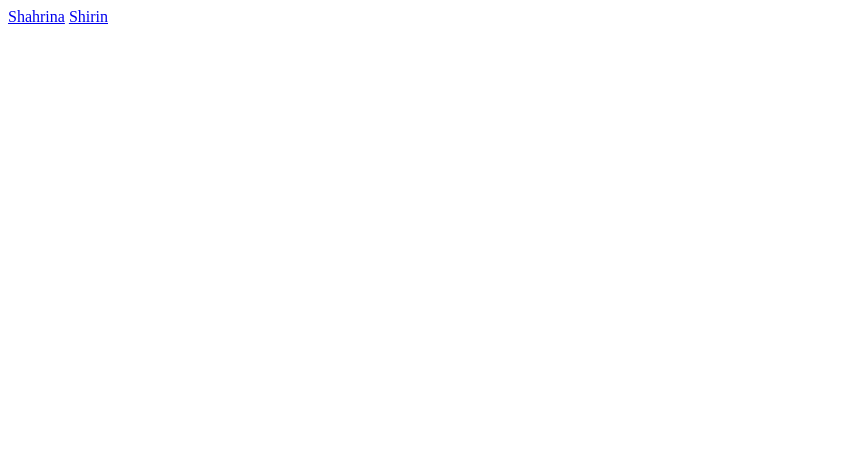
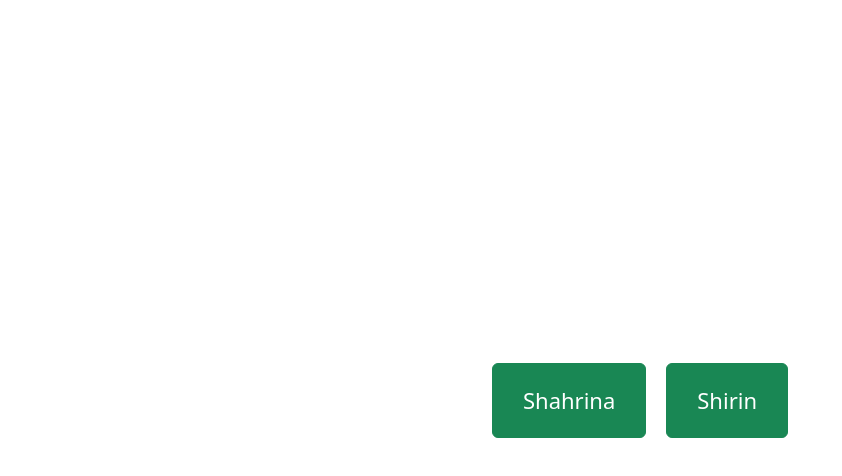
Before and after one commit to RuzimatovaSh/projekt, a plain HTML site: page index.html in a window 1280 px wide. Shown: the whole page, without its empty margins (0-842 px from the left). Drawn offline with nearby package versions, Linux system fonts and the light colour scheme.

Commit message:
kench homapenj

```diff
--- /dev/null
+++ b/index.css
@@ -0,0 +1,17 @@
+.box {
+    width: 100%;
+    height: 100vh;
+    display: flex;
+    justify-content: center;
+    align-items: center;
+    gap: 20px;
+}
+.box button {
+    padding: 20px 30px;
+    font-size: 22px;
+}
+.box button a {
+    text-decoration: none;
+    color: white;
+
+}
--- a/index.html
+++ b/index.html
@@ -5,9 +5,14 @@
     <meta http-equiv="X-UA-Compatible" content="IE=edge">
     <meta name="viewport" content="width=device-width, initial-scale=1.0">
     <title>Document</title>
+    <link href="https://cdn.jsdelivr.net/npm/bootstrap@5.3.0-alpha3/dist/css/bootstrap.min.css" rel="stylesheet" integrity="sha384-KK94CHFLLe+nY2dmCWGMq91rCGa5gtU4mk92HdvYe+M/SXH301p5ILy+dN9+nJOZ" crossorigin="anonymous">
+    <link rel="stylesheet" href="./index.css">
+  </head>
 </head>
 <body>
-    <a href="./Shahrina/index.html">Shahrina</a>
-    <a href="./Shirin/index.html">Shirin</a>
+    <div class="box">
+        <button class="btn btn-success"><a href="./Shahrina/index.html">Shahrina</a></button>
+        <button class="btn btn-success"><a href="./Shirin/index.html">Shirin</a></button>
+    </div>
 </body>
 </html>
```
